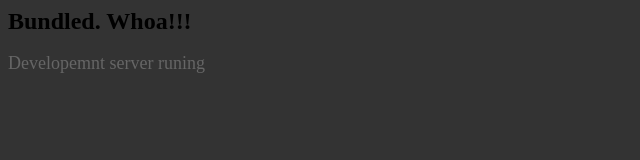
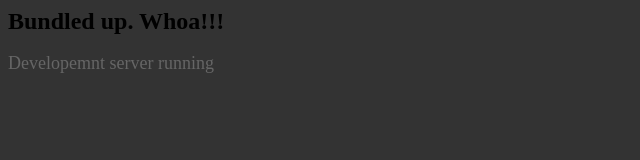
Before and after one commit to dennischow/webpack-trial, a website built with webpack: page src/index.html in a window 1280 px wide. Shown: the full height of the page, 0-640 px from the left. Built offline with nearby package versions, Linux system fonts and the light colour scheme; files whose address does not match are found by name.

Commit message:
Spelling correction

```diff
--- a/src/index.html
+++ b/src/index.html
@@ -5,8 +5,8 @@
     <link href="./assets/css/app.css" rel="stylesheet">
 </head>
 <body>
-    <h1 id="heading">Bundled. Whoa!!!</h1>
-    <p id="dev-server-message">Developemnt server runing</p>
+    <h1 id="heading">Bundled up. Whoa!!!</h1>
+    <p id="dev-server-message">Developemnt server running</p>
     <script src="./assets/js/app.js"></script>
 </body>
 </html>
```
